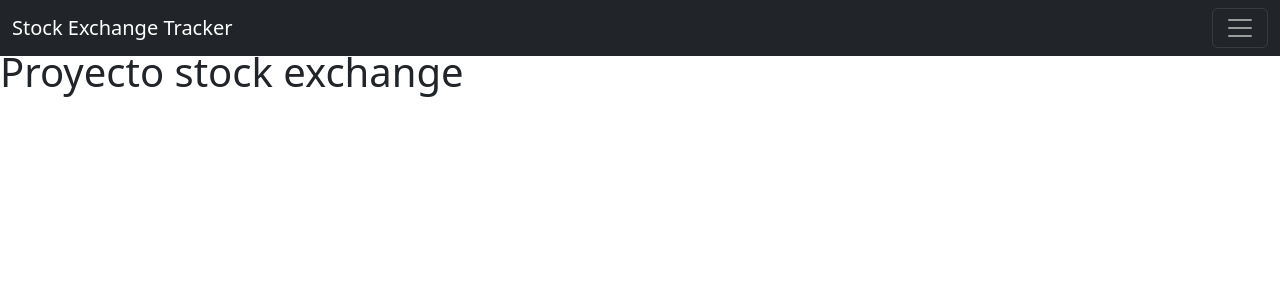
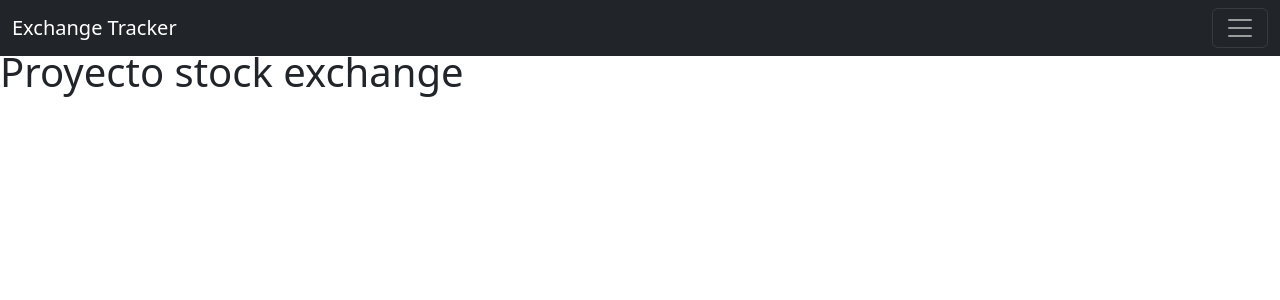
Before and after one commit to AndresGonzaloGarcia/Stock_Exchange_Project, a Django app: page / in a window 1280 px wide. Shown: the top 300 px of the page. Run offline with Django 5.2, Linux system fonts and the light colour scheme.

Commit message:
change of name

```diff
--- a/website/templates/base.html
+++ b/website/templates/base.html
@@ -4,7 +4,7 @@
     <meta charset="utf-8">
     <meta http-equiv="X-UA-Compatible" content="IE=edge">
     <meta name="viewport" content="width=device-width, initial-scale=1">
-    <title>Stock Exchange Tracker - {% block title %} {% endblock %}</title>
+    <title>Exchange Tracker - {% block title %} {% endblock %}</title>
     <link href="https://cdn.jsdelivr.net/npm/bootstrap@5.3.2/dist/css/bootstrap.min.css" rel="stylesheet" integrity="sha384-T3c6CoIi6uLrA9TneNEoa7RxnatzjcDSCmG1MXxSR1GAsXEV/Dwwykc2MPK8M2HN" crossorigin="anonymous">
   </head>
   <body>
--- a/website/templates/navbar.html
+++ b/website/templates/navbar.html
@@ -1,6 +1,6 @@
 <nav class="navbar navbar-dark bg-dark fixed-top">
     <div class="container-fluid">
-      <a class="navbar-brand" href="#">Stock Exchange Tracker</a>
+      <a class="navbar-brand" href="#">Exchange Tracker</a>
       <button class="navbar-toggler" type="button" data-bs-toggle="offcanvas" data-bs-target="#offcanvasDarkNavbar" aria-controls="offcanvasDarkNavbar" aria-label="Toggle navigation">
         <span class="navbar-toggler-icon"></span>
       </button>
```
